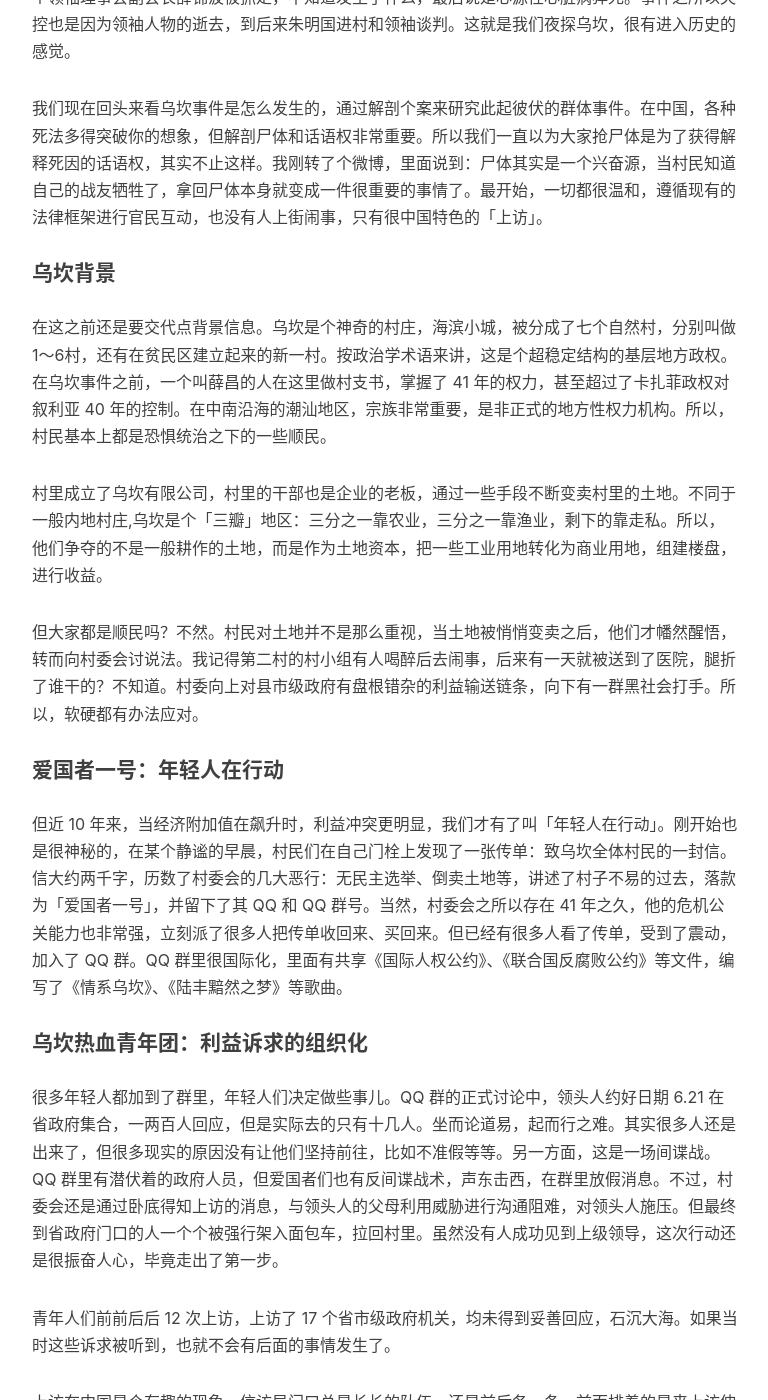
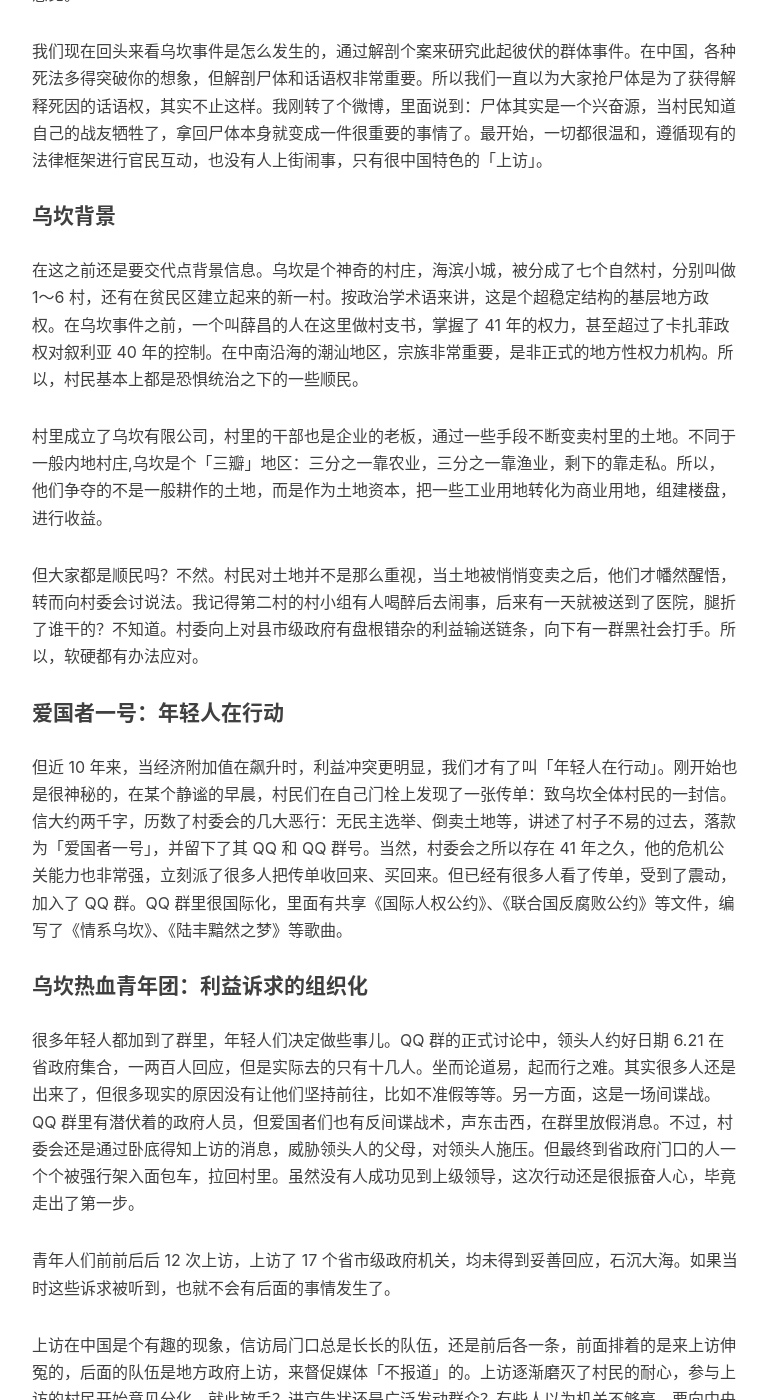
Before and after one commit to dgjj1991/LirenCollege.github.io, a Jekyll site: the page built from _posts/2013-07-18-zhourunan.md, in a window 1280 px wide and 1400 px high, scrolled down 5309 px. Shown: the whole window, without its empty margins (233-1001 px from the left). Built offline with Jekyll 4.4.1, drawn with Linux system fonts in a browser that asks for light colours; nearby versions of some CDN libraries; comment, search, counter and statistics services are not loaded; some of the changed text lies outside the part shown.

Commit message:
modified:   _posts/2011-07-09-I-love-xxx.md  	modified:   _posts/2013-07-18-zhourunan.md  	deleted:    img/logo-favicon.ico

```diff
--- a/_posts/2013-07-18-zhourunan.md
+++ b/_posts/2013-07-18-zhourunan.md
@@ -108,7 +106,7 @@
 
 #### 乌坎背景
 
-在这之前还是要交代点背景信息。乌坎是个神奇的村庄，海滨小城，被分成了七个自然村，分别叫做1～6村，还有在贫民区建立起来的新一村。按政治学术语来讲，这是个超稳定结构的基层地方政权。在乌坎事件之前，一个叫薛昌的人在这里做村支书，掌握了 41 年的权力，甚至超过了卡扎菲政权对叙利亚 40 年的控制。在中南沿海的潮汕地区，宗族非常重要，是非正式的地方性权力机构。所以，村民基本上都是恐惧统治之下的一些顺民。
+在这之前还是要交代点背景信息。乌坎是个神奇的村庄，海滨小城，被分成了七个自然村，分别叫做 1～6 村，还有在贫民区建立起来的新一村。按政治学术语来讲，这是个超稳定结构的基层地方政权。在乌坎事件之前，一个叫薛昌的人在这里做村支书，掌握了 41 年的权力，甚至超过了卡扎菲政权对叙利亚 40 年的控制。在中南沿海的潮汕地区，宗族非常重要，是非正式的地方性权力机构。所以，村民基本上都是恐惧统治之下的一些顺民。
 
 村里成立了乌坎有限公司，村里的干部也是企业的老板，通过一些手段不断变卖村里的土地。不同于一般内地村庄,乌坎是个「三瓣」地区：三分之一靠农业，三分之一靠渔业，剩下的靠走私。所以，他们争夺的不是一般耕作的土地，而是作为土地资本，把一些工业用地转化为商业用地，组建楼盘，进行收益。
 
@@ -120,13 +118,13 @@
 
 #### 乌坎热血青年团：利益诉求的组织化
 
-很多年轻人都加到了群里，年轻人们决定做些事儿。QQ 群的正式讨论中，领头人约好日期 6.21 在省政府集合，一两百人回应，但是实际去的只有十几人。坐而论道易，起而行之难。其实很多人还是出来了，但很多现实的原因没有让他们坚持前往，比如不准假等等。另一方面，这是一场间谍战。QQ 群里有潜伏着的政府人员，但爱国者们也有反间谍战术，声东击西，在群里放假消息。不过，村委会还是通过卧底得知上访的消息，与领头人的父母利用威胁进行沟通阻难，对领头人施压。但最终到省政府门口的人一个个被强行架入面包车，拉回村里。虽然没有人成功见到上级领导，这次行动还是很振奋人心，毕竟走出了第一步。
+很多年轻人都加到了群里，年轻人们决定做些事儿。QQ 群的正式讨论中，领头人约好日期 6.21 在省政府集合，一两百人回应，但是实际去的只有十几人。坐而论道易，起而行之难。其实很多人还是出来了，但很多现实的原因没有让他们坚持前往，比如不准假等等。另一方面，这是一场间谍战。QQ 群里有潜伏着的政府人员，但爱国者们也有反间谍战术，声东击西，在群里放假消息。不过，村委会还是通过卧底得知上访的消息，威胁领头人的父母，对领头人施压。但最终到省政府门口的人一个个被强行架入面包车，拉回村里。虽然没有人成功见到上级领导，这次行动还是很振奋人心，毕竟走出了第一步。
 
 青年人们前前后后 12 次上访，上访了 17 个省市级政府机关，均未得到妥善回应，石沉大海。如果当时这些诉求被听到，也就不会有后面的事情发生了。
 
 上访在中国是个有趣的现象，信访局门口总是长长的队伍，还是前后各一条，前面排着的是来上访伸冤的，后面的队伍是地方政府上访，来督促媒体「不报道」的。上访逐渐磨灭了村民的耐心，参与上访的村民开始意见分化，就此放手？进京告状还是广泛发动群众？有些人以为机关不够高，要向中央进行上访，可是中央在哪里？这么多衙门到哪里去告？但是，这不光是年轻人的事情，村子里还有很多老人、妇女都没有被动员起来。所以还有一种就是群众路线：全村总动员。最终选择后者。那么，事实证明，这条路子还是走通了。
 
-#### 全村动员：老中青的综合
+#### 全村动员：老中青的结合
 
 全村动员后，老中青三代共同努力。年轻人开始寻求村庄原始结构里的帮助，找各个姓氏的宗亲会的精英、长老。队伍变得越来越庞大。潮汕地区的人们有很多信仰，崇拜天后、妈祖、还有仙翁。最早，八月中旬在仙翁诞辰的一个月里，组织者们搭台唱大戏，然后领头人上台进行演说，但这种「广场政治」在村委会的干预下流产了。中国没有像古罗马那种「广场辩论」的政治氛围，之后，行动只得转为地下运动，采取「传销」形式，发展下线，进行活动准备，约定 9.21 进行集体上访。在八月中旬到 9·21 这一个月时间里，组织集结了很大一批人，随着之后加入的大约 3000 人左右，也有说 5000 人。
 
@@ -150,7 +148,7 @@
 
 死者为大，当地有习俗七天之内必须要入土，所以村民们在 12·17 要求五天内归还尸体。12.23 刚好是冬至，俗话说冬至大过年。本该是一个喜庆的日子，但是大家都准备在这个节日和对方拼个鱼死网破。
 
-大家应该知道，陆丰地区的民风非常彪悍。当时共产主义运动的时候，有一个农民领袖彭湃就是陆丰人。第一次乌坎起誓在 9·21，那天正好也是，彭湃是否专门选这一天，其实也没仔细想过。所以，我们说冥冥之中自有天数。还有一句话，「天上雷公，地上海陆丰。」 ，就是形容当地民风十分彪悍。所以当时地方政府确实相当紧张，派出大量军警。大路两边驻满了特警的防暴车，有种如临大敌的感觉。
+大家应该知道，陆丰地区的民风非常彪悍。当时共产主义运动的时候，有一个农民领袖彭湃就是陆丰人。第一次乌坎起誓在 9·21，那天正好也是，彭湃是否专门选这一天，其实也没仔细想过。所以，我们说冥冥之中自有天数。还有一句话，「天上雷公，地上海陆丰」 ，就是形容当地民风十分彪悍。所以当时地方政府确实相当紧张，派出大量军警。大路两边驻满了特警的防暴车，有种如临大敌的感觉。
 
 这时候我们再回到原来讲到的朱明国。他没敢进村，而是在路上发表了一番讲话，政府组织有力，化解人民内部矛盾，总之是百分之九十九点九九的好评。接下来就进入了乌坎事件的大转折时期，从对抗到夹道欢迎。
 
@@ -236,7 +234,7 @@
 
 包括刚才的乌坎观察，不完全是人类学观察，而是进行一种素描。人类学强调的是深描（thick description），要在村庄里待一年，就像我在四川的一个艾滋病村里待了一年时间来写村庄的故事。这时候，我才能说我了解这个村庄，能够代表这个村庄，甚至还不是一个县城。
 
-关于小悦悦事件，我其实只调研了几天，产生了介于新闻稿和调研报告之间的文体。听到小悦悦事件，很多人会在第一时间产生情绪，做出「中国不行了」的价值判断；或者将矛头直接指向一个具体的对象，比如那 18 个路人中绿衣服的那个；也有人说是受了彭宇案的影响，没人敢做好事；有人也比较乐观，说需要加强法制建设；更有甚者进行漫无边界的关于阴谋论的讨论......等等。但在研究者的眼里，这都不是分析，不是材料，只是观点。
+关于小悦悦事件，我其实只调研了几天，产生了介于新闻稿和调研报告之间的文体。听到小悦悦事件，很多人会在第一时间产生情绪，做出「中国不行了」的价值判断；或者将矛头直接指向一个具体的对象，比如那 18 个路人中绿衣服的那个；也有人说是受了彭宇案的影响，没人敢做好事；有人也比较乐观，说需要加强法制建设；更有甚者进行漫无边界的关于阴谋论的讨论……等等。但在研究者的眼里，这都不是分析，不是材料，只是观点。
 
 在网络媒体时代，每个人都可以很容易地发表自己的观点。但是在人类学观点的指引下，我们就要还原事情的本质。第二天，警察们在用刑侦手段还原事件现场。小悦悦事件发生时，五金城下着大雨，再加上当时有顶棚，光线比较昏暗。人类学的还原更多更广，我们从中去还原和追寻五金城人的日常生活。而传媒提供了一个共享、讨论的平台。像之前就激起了「好人卡」的讨论，从之前被告人的「自证清白」到现在的「有罪取证」。
 
```
Also changed, not shown: other parts of _posts/2013-07-18-zhourunan.md (+5 -7 lines), _posts/2011-07-09-I-love-xxx.md (+1 -1 lines), img/logo-favicon.ico (deleted).
